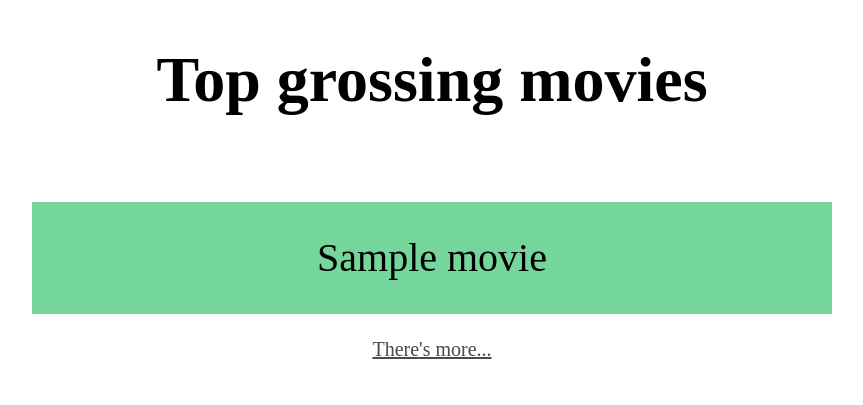
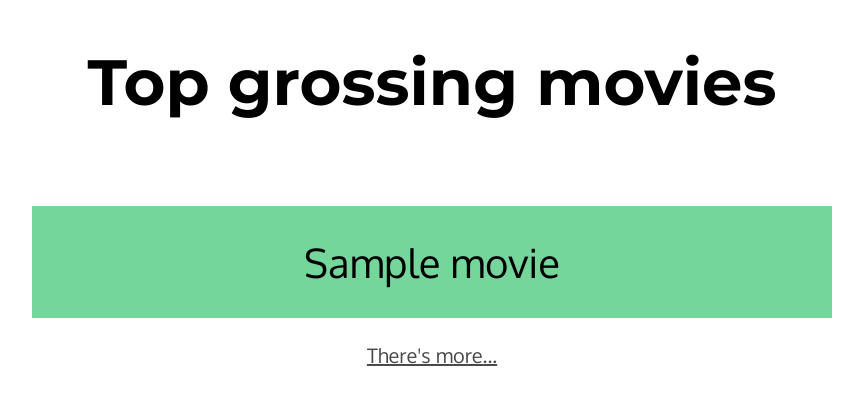
Before and after one commit to tecladocode/top-grossing-movies-scraping-app, a Flask app: template templates/index.html in a window 1280 px wide. Shown: the top 405 px of the page, without its empty margins (208-1071 px from the left). Run offline with Flask 2, Linux system fonts and the light colour scheme; the template is opened without the code that fills it: most values are stand-ins (such as "Sample title", 1, 10 or a date in 2020).

Commit message:
Add fonts.

```diff
--- a/templates/index.html
+++ b/templates/index.html
@@ -1,6 +1,10 @@
 <!DOCTYPE html>
 <html>
     <head>
+        <link
+            href="https://fonts.googleapis.com/css?family=Montserrat:700|Oxygen"
+            rel="stylesheet"
+        />
         <link
             rel="stylesheet"
             href="{{ url_for('static', filename='style.css') }}"
```
